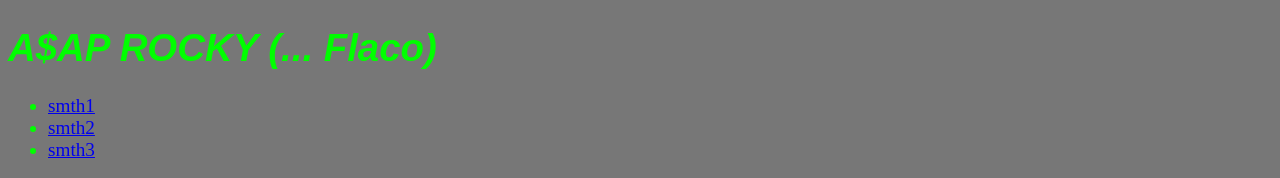
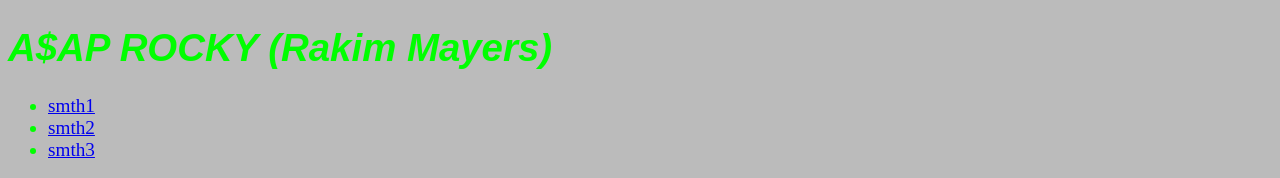
Before and after one commit to staffsterr2000/free_flacko, a plain HTML site: page index.html in a window 1280 px wide. Shown: the top 178 px of the page. Drawn offline with Linux system fonts and the light colour scheme.

Commit message:
first commit to this branch...

```diff
--- a/index.html
+++ b/index.html
@@ -7,7 +7,7 @@
 </head>
 <body>
     <header>
-        <h1 class="head">A$AP ROCKY (... Flaco)</h1>
+        <h1 class="head">A$AP ROCKY (Rakim Mayers)</h1>
     </header>
 
     <nav>
--- a/style.css
+++ b/style.css
@@ -6,7 +6,7 @@
 }
 
 body {
-    background-color: #777;
+    background-color: #BBB;
     color: #00FF00;
     font-family: "Times New Roman";
     font-size: 120%;
```
